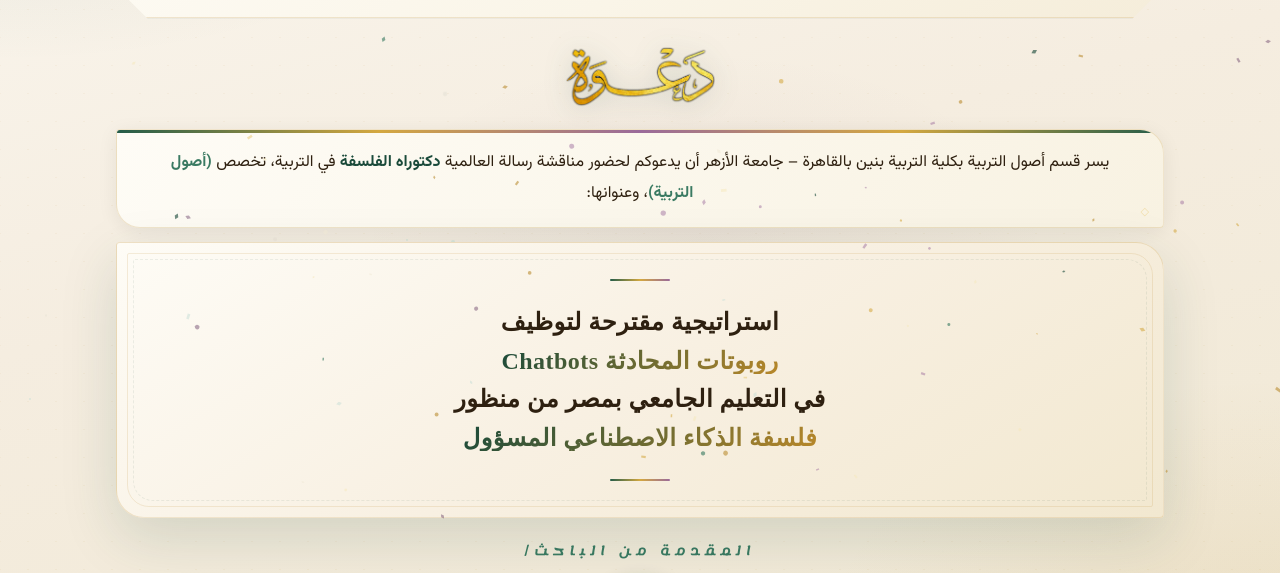
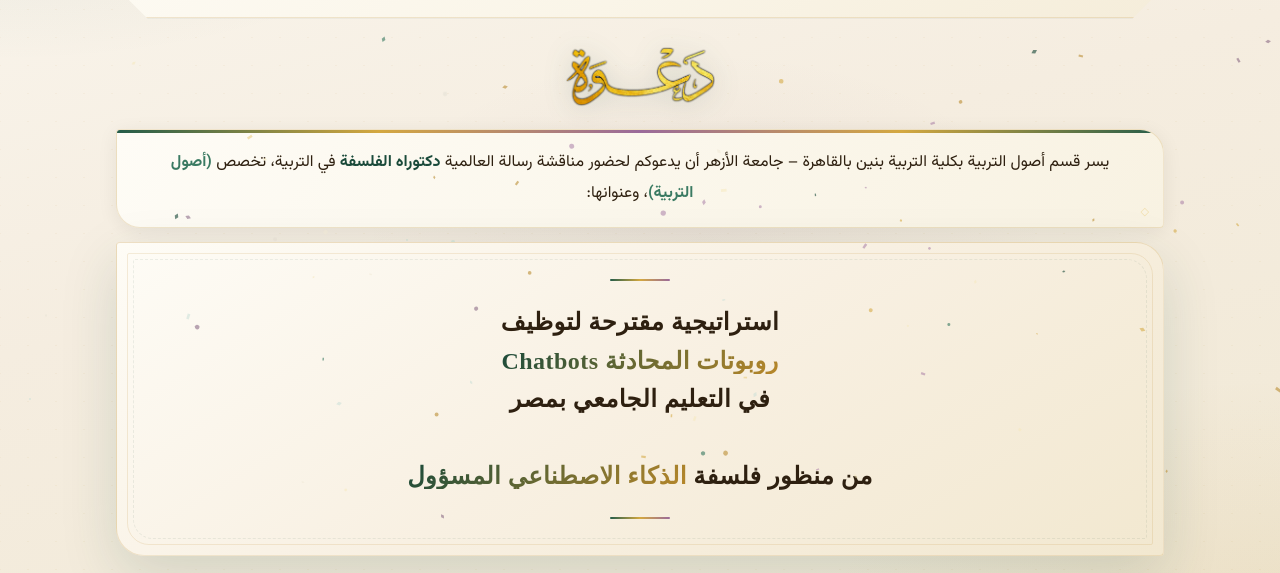
Before and after one commit to mfarahm/DI, a plain HTML site: page 50.html in a window 1280 px wide. Shown: the part 158-731 px from the top of the page. Drawn offline with Linux system fonts and the light colour scheme; no server answers; a web font is replaced by a local one.

Commit message:
Update 50.html

```diff
--- a/50.html
+++ b/50.html
@@ -630,14 +630,15 @@ canvas#confetti{position:fixed;inset:0;pointer-events:none;z-index:999;}
     <p>يسر قسم أصول التربية بكلية التربية بنين بالقاهرة – جامعة الأزهر أن يدعوكم لحضور مناقشة رسالة العالمية <strong>دكتوراه الفلسفة</strong> في التربية، تخصص <strong style="color:var(--em-light);">(أصول التربية)</strong>، وعنوانها:</p>
   </div>
 
-  <!-- THESIS CARD -->
+ <!-- THESIS CARD -->
   <div class="thesis-card">
     <div class="tc-stripe"></div>
     <div class="thesis-title">
       استراتيجية مقترحة لتوظيف<br>
       <span class="highlight">روبوتات المحادثة Chatbots</span><br>
-      في التعليم الجامعي بمصر من منظور<br>
-      <span class="highlight">فلسفة الذكاء الاصطناعي المسؤول</span>
+      في التعليم الجامعي بمصر<br>
+<br>من منظور فلسفة
+      <span class="highlight">الذكاء الاصطناعي المسؤول</span>
     </div>
     <div class="tc-stripe tc-stripe-b"></div>
   </div>
```
